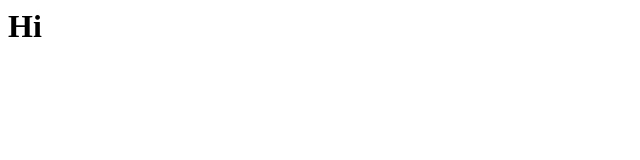
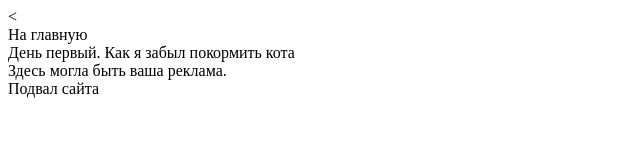
Before and after one commit to SashaBolgova/first-project, a plain HTML site: page index.html in a window 1280 px wide. Shown: the whole page, without its empty margins (0-640 px from the left). Drawn offline with Linux system fonts and the light colour scheme.

Commit message:
index.html

```diff
--- a/index.html
+++ b/index.html
@@ -1,3 +1,25 @@
-<head>
-    <h1>Hi</h1>
-</head>
+<<!DOCTYPE html>
+<html lang="ru">
+  <head>
+    <title>Сайт начинающего верстальщика</title>
+    <link rel="stylesheet" href="style.css">
+  </head>
+  <body>
+    <header>
+      <nav>
+        На главную
+      </nav>
+    </header>
+    <main>
+      <article>
+        День первый. Как я забыл покормить кота
+    </article>
+    <aside>
+      Здесь могла быть ваша реклама.
+    </aside>
+  </main>
+  <footer>
+    Подвал сайта
+  </footer>
+</body>
+</html>
--- a/style.css
+++ b/style.css
@@ -1,3 +1,3 @@
-h1{
+title{
     font-size: 100px;
 }
```
